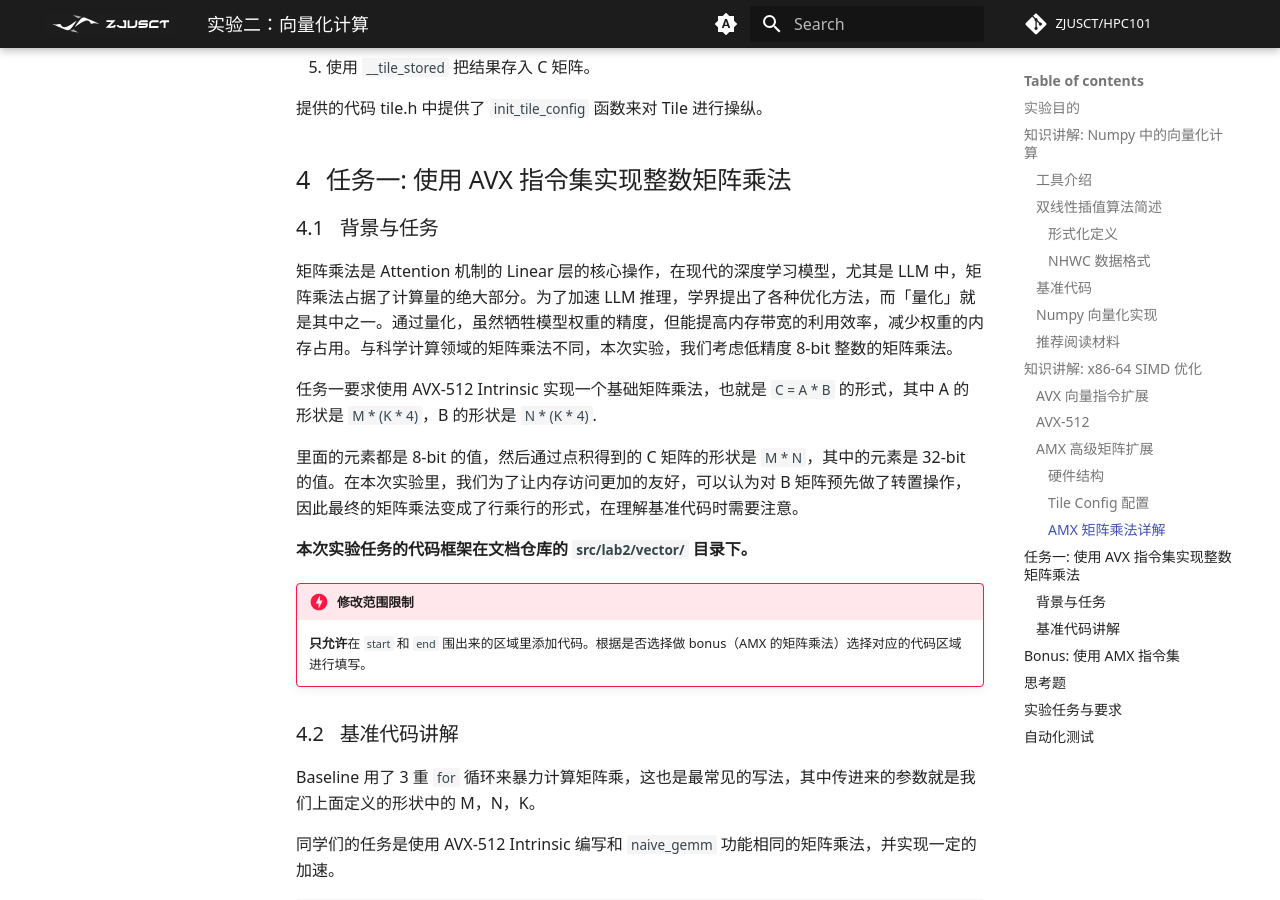
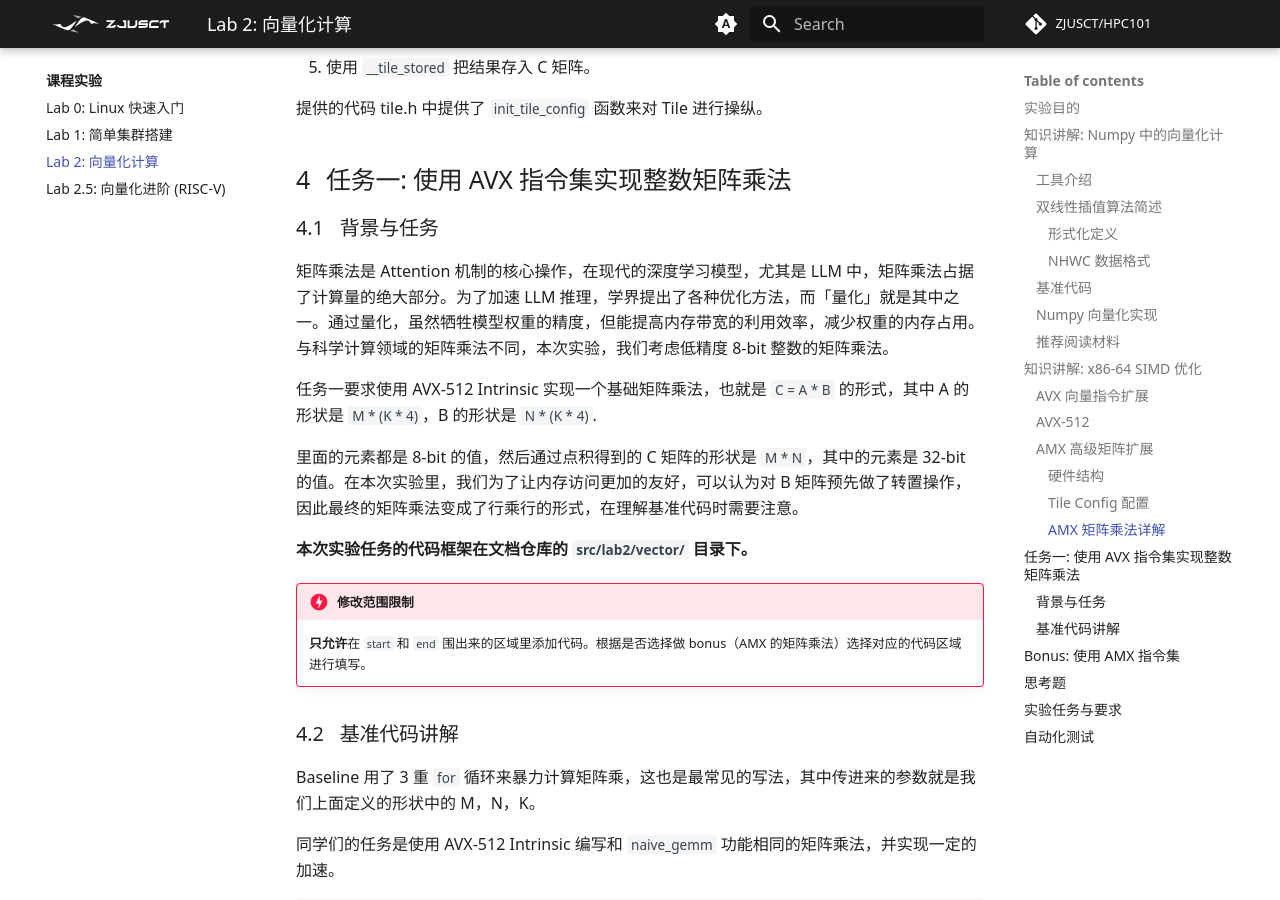
Before and after one commit to wys917/HPC101, an MkDocs documentation site: the page built from docs/lab/Lab2-Vectorization/index.md, in a window 1280 px wide and 900 px high, scrolled down 9132 px. Built offline with MkDocs 1.6.1 and Material for MkDocs 9.7.7, drawn with Linux system fonts in a browser that asks for light colours; some web fonts are replaced; comment, search, counter and statistics services are not loaded; some of the changed text lies outside the part shown.

Commit message:
chore: remove oj testing notification, update oj limits, add title for each lab in mkdocs

````diff
--- a/docs/lab/Lab2-Vectorization/index.md
+++ b/docs/lab/Lab2-Vectorization/index.md
@@ -267,7 +267,7 @@ AMX 的 TMUL 复用了 16 个 AVX VNNI 计算单元，在 1 Cycle 进行 16 次
 
 ### 背景与任务
 
-矩阵乘法是 Attention 机制的 Linear 层的核心操作，在现代的深度学习模型，尤其是 LLM 中，矩阵乘法占据了计算量的绝大部分。为了加速 LLM 推理，学界提出了各种优化方法，而「量化」就是其中之一。通过量化，虽然牺牲模型权重的精度，但能提高内存带宽的利用效率，减少权重的内存占用。与科学计算领域的矩阵乘法不同，本次实验，我们考虑低精度 8-bit 整数的矩阵乘法。
+矩阵乘法是 Attention 机制的核心操作，在现代的深度学习模型，尤其是 LLM 中，矩阵乘法占据了计算量的绝大部分。为了加速 LLM 推理，学界提出了各种优化方法，而「量化」就是其中之一。通过量化，虽然牺牲模型权重的精度，但能提高内存带宽的利用效率，减少权重的内存占用。与科学计算领域的矩阵乘法不同，本次实验，我们考虑低精度 8-bit 整数的矩阵乘法。
 
 任务一要求使用 AVX-512 Intrinsic 实现一个基础矩阵乘法，也就是 `C = A * B` 的形式，其中 A 的形状是 `M * (K * 4)`，B 的形状是 `N * (K * 4)`.
 
@@ -374,17 +374,15 @@ void naive_gemm(uint8_t* A, int8_t* B, uint32_t* C, int m, int n, int k) {
 
 ## 自动化测试
 
-!!! warning "OJ 说明"
+!!! info "OJ 说明"
 
-    同学们除了自己在集群上手动测试加速比之外，还可以使用 OJ 提交优化代码（和同学们一起打榜 ac01）
-
-    目前 OJ 流程正在进行测试，同学们可以先把代码写起来，后面 OJ 稳定后会在钉钉群通知大家。
+    同学们除了自己在集群上手动测试加速比之外，还可以使用 OJ 提交优化代码 (和同学们一起打榜 ac01)
 
     OJ 使用方法请阅读: [使用在线测评](../../guide/oj)
 
-更改 config.yaml 里的 task 为你想测试的任务（`AVX` 或 `AMX`）。
+使用 scp 等将 `main.cpp, reshape.cpp, config.yaml` 上传到 OJ 的 lab2 文件夹，然后就可以进行提交。
 
-使用 scp 等将 `main.cpp, reshape.cpp, config.yaml` 上传到 OJ 的 lab2 文件夹，然后就可以进行提交。
+注意，`tile.h` 不允许更改，在 OJ 测评时会被覆盖成原版文件，如果你修改了 `tile.h` 进行了优化，请把优化的过程体现在实验报告中。
 
 举例：
 ```bash
--- a/mkdocs.yml
+++ b/mkdocs.yml
@@ -13,7 +13,12 @@ nav:
   - 课程信息:
     - index.md
     - 使用集群: guide
-  - 课程实验: lab
+  - 课程实验:
+    - index.md
+    - "Lab 0: Linux 快速入门": lab/Lab0-LinuxCrashCourse/index.md
+    - "Lab 1: 简单集群搭建": lab/Lab1-MiniCluster/index.md
+    - "Lab 2: 向量化计算": lab/Lab2-Vectorization/index.md
+    - "Lab 2.5: 向量化进阶 (RISC-V)": lab/Lab2.5-RISC-V/index.md
   - 课程幻灯片: slides/index.md
 
 theme:
````
